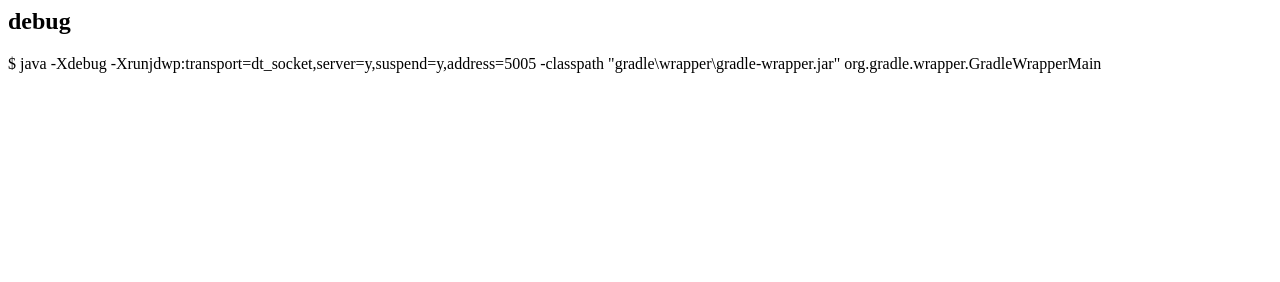
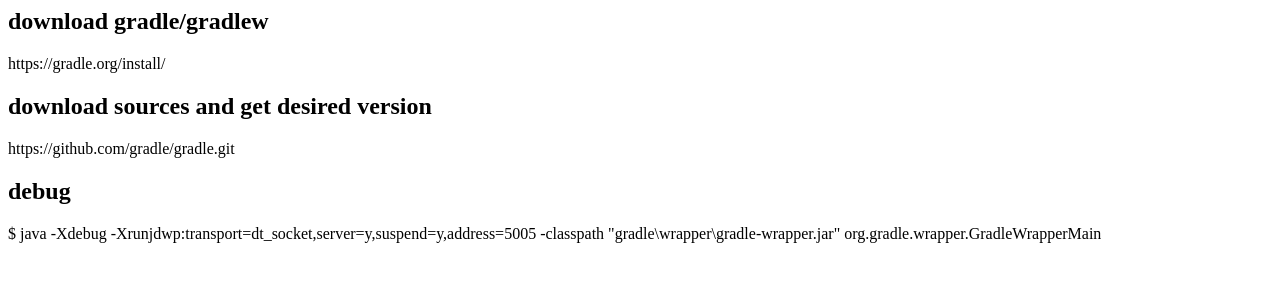
Before and after one commit to axxle/axxle.github.io, a plain HTML site: page gradle/index.html in a window 1280 px wide. Drawn offline with Linux system fonts and the light colour scheme.

Commit message:
Update index.html

```diff
--- a/gradle/index.html
+++ b/gradle/index.html
@@ -4,6 +4,12 @@
 	<meta charset="utf-8">
 </head>
 <body>
+
+  <h2>download gradle/gradlew</h2>
+	https://gradle.org/install/
+  <h2>download sources and get desired version</h2>
+	https://github.com/gradle/gradle.git
+
   <h2>debug</h2>
   $ java -Xdebug -Xrunjdwp:transport=dt_socket,server=y,suspend=y,address=5005 -classpath "gradle\wrapper\gradle-wrapper.jar" org.gradle.wrapper.GradleWrapperMain
 </body>
```
